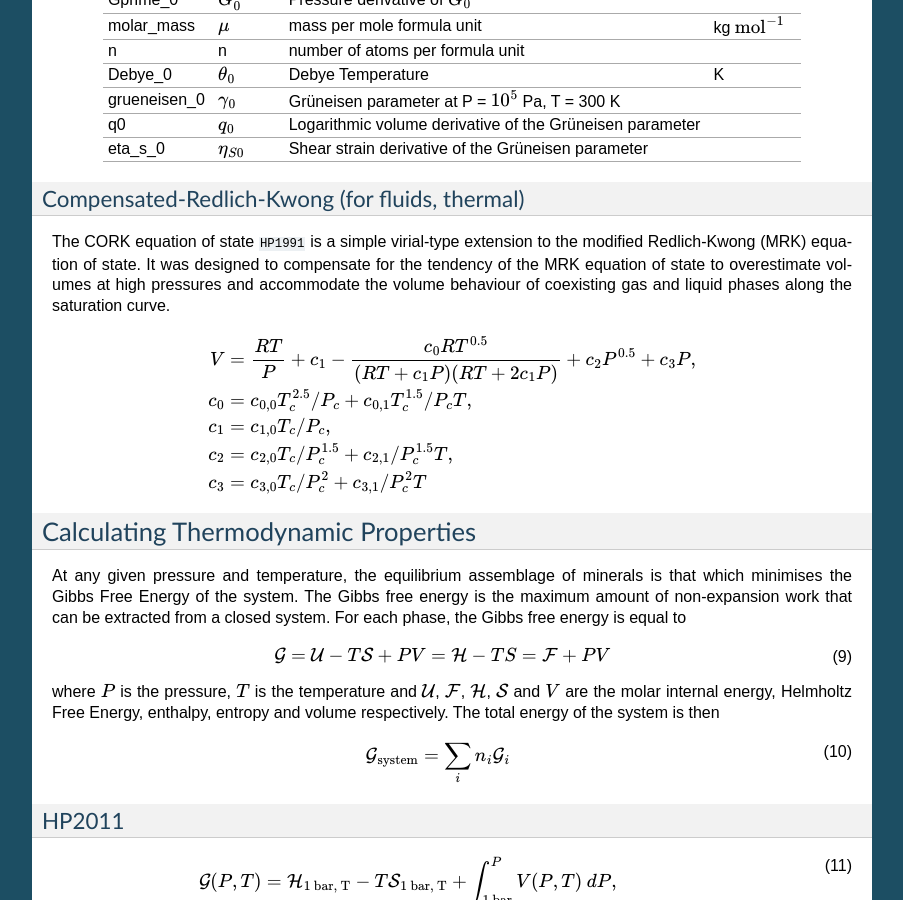
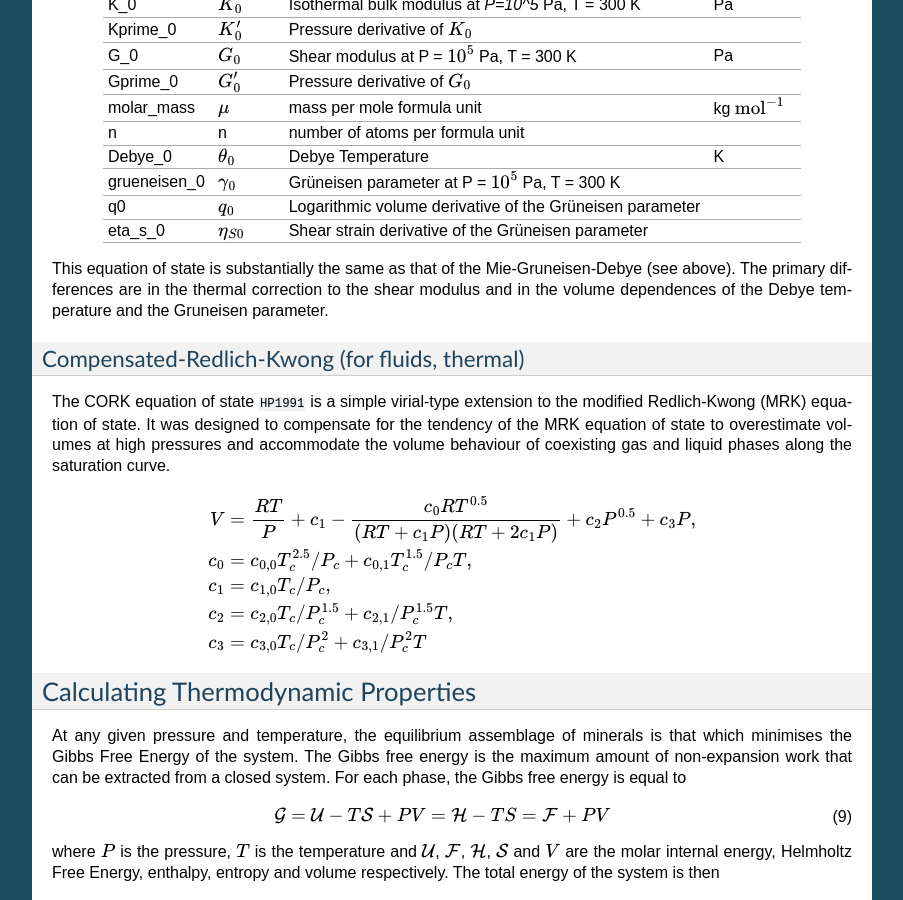
Before and after one commit to geodynamics/burnman, a Sphinx documentation site: the page built from sphinx/background.rst, in a window 1280 px wide and 900 px high, scrolled down 4148 px. Shown: the whole window, without its empty margins (198-1101 px from the left). Built offline with Sphinx 7.4.7, drawn with Linux system fonts in a browser that asks for light colours; cross-references to code outside the pages are shown as plain code; the version number is read from the project's files by our own code; some of the changed text lies outside the part shown.

Commit message:
Add note about the difference between MGD and SLB

```diff
--- a/sphinx/background_thermoelastics.txt
+++ b/sphinx/background_thermoelastics.txt
@@ -109,6 +109,10 @@
     P(V, T) &= P_{\textrm{ref}}(V, T_0) + P_{th}(V, T) - P_{th}(V, T_0), \\
     K(V, T) &= K_{\textrm{ref}}(V, T_0) + K_{th}(V, T) - K_{th}(V, T_0), \\
     G(V, T) &= G_{\textrm{ref}}(V, T_0) + G_{th}(V, T) - G_{th}(V, T_0)
+
+This equation of state is substantially the same as that in SLB2005 (see below).
+The primary differences are in the thermal correction to the shear modulus and in the volume dependences of the Debye temperature and the Gruneisen parameter.
+
 
 HP2011 (thermal correction to Modified Tait)
 ^^^^^^^^^^^^^^^^^^^^^^^^^^^^^^^^^^^^^^^^^^^^
@@ -249,6 +253,9 @@
 |              |                  |                                   |                         |
 +--------------+------------------+-----------------------------------+-------------------------+
 
+This equation of state is substantially the same as that of the Mie-Gruneisen-Debye (see above).
+The primary differences are in the thermal correction to the shear modulus and in the volume dependences of the Debye temperature and the Gruneisen parameter.
+
 Compensated-Redlich-Kwong (for fluids, thermal)
 ^^^^^^^^^^^^^^^^^^^^^^^^^^^^^^^^^^^^^^^^^^^^^^^
 
```
